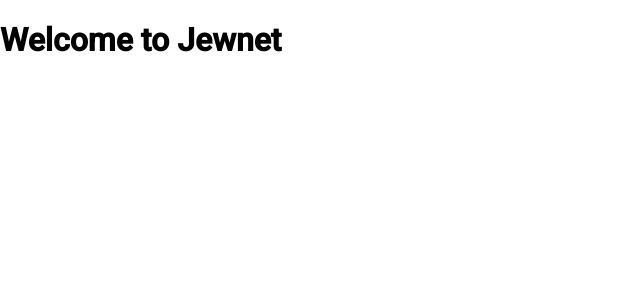
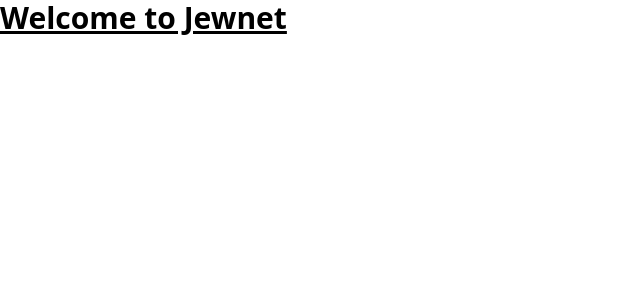
Before and after one commit to CihatEmreCinar/jewnet2, an Angular app in the folder client/: page / in a window 1280 px wide. Shown: the top 300 px of the page, without its empty margins (0-640 px from the left). Built offline with nearby package versions, Linux system fonts and the light colour scheme.

Commit message:
tailwindDone

```diff
--- a/client/package.json
+++ b/client/package.json
@@ -19,6 +19,7 @@
     "@angular/platform-browser": "^19.2.0",
     "@angular/platform-browser-dynamic": "^19.2.0",
     "@angular/router": "^19.2.0",
+    "@tailwindcss/cli": "^4.1.4",
     "@tailwindcss/postcss": "^4.1.4",
     "rxjs": "~7.8.0",
     "tslib": "^2.3.0",
--- a/client/src/app/app.component.html
+++ b/client/src/app/app.component.html
@@ -1 +1,4 @@
-<h1>Welcome to {{title}}</h1>
+
+<h2 class="text-3xl font-bold underline">
+    Welcome to {{title}}
+</h2>
--- a/client/src/styles.scss
+++ b/client/src/styles.scss
@@ -1,4 +1,3 @@
-/* You can add global styles to this file, and also import other style files */
-
-html, body { height: 100%; }
-body { margin: 0; font-family: Roboto, "Helvetica Neue", sans-serif; }
+@tailwind base;
+@tailwind components;
+@tailwind utilities;
--- a/client/tailwind.config.js
+++ b/client/tailwind.config.js
@@ -1,6 +1,8 @@
 /** @type {import('tailwindcss').Config} */
 module.exports = {
-  content: [],
+  content: [
+    "./src/**/*.{html,ts}",  // HTML ve TS dosyalarını tara
+  ],
   theme: {
     extend: {},
   },
```
Also changed, not shown: 38 other files (tests, documents, lock files or other folders).
